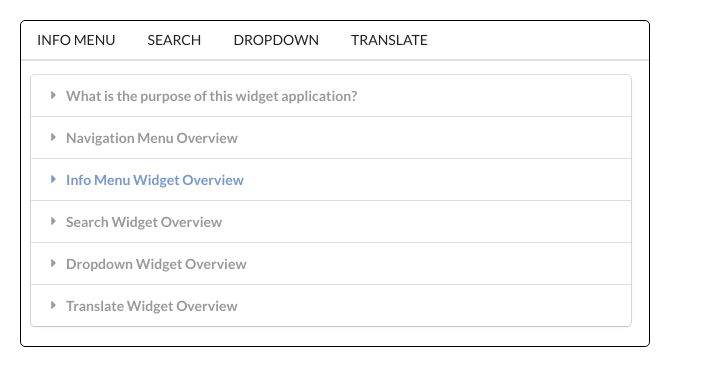
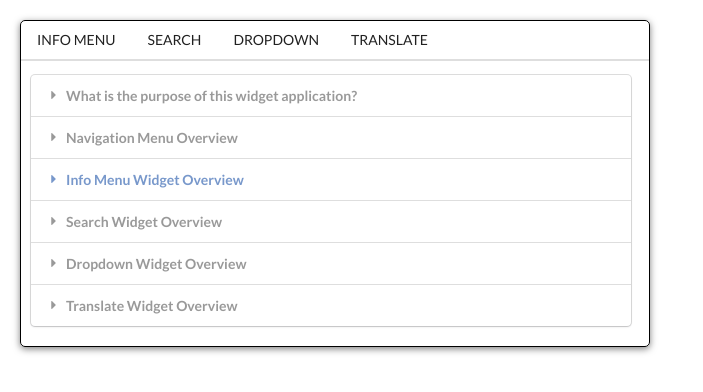
Before and after one commit to builtforsomethingbigger/hooks-widgets, a React (Create React App) app: page / in a window 1280 px wide. In both pictures the pointer is over the element 335 px from the left and 183 px from the top of the page. Shown: the top 392 px of the page, without its empty margins (0-703 px from the left). Built offline with nearby package versions, Linux system fonts and the light colour scheme.

Commit message:
Styling updates

```diff
--- a/src/styles/styles.css
+++ b/src/styles/styles.css
@@ -6,6 +6,10 @@
     margin: 20px;
     border: 1px solid black;
     border-radius: 5px;
+    box-shadow: 0px 3px 10px rgba(0, 0, 0, 0.5) !important;
+}
+#App:hover{
+    box-shadow: 0px 2px 7px rgba(0, 0, 0, 0.5) !important;
 }
 #Main{
     margin: 10px 10px 20px 10px;
```
